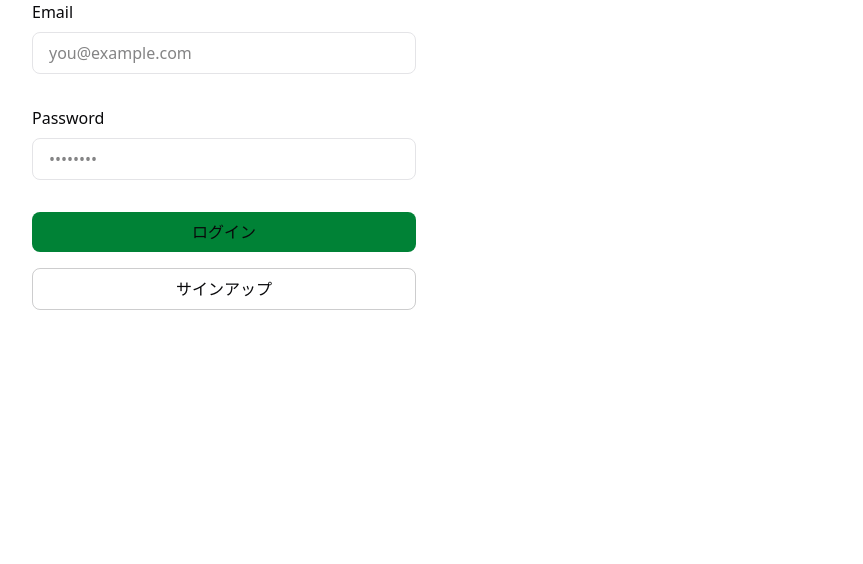
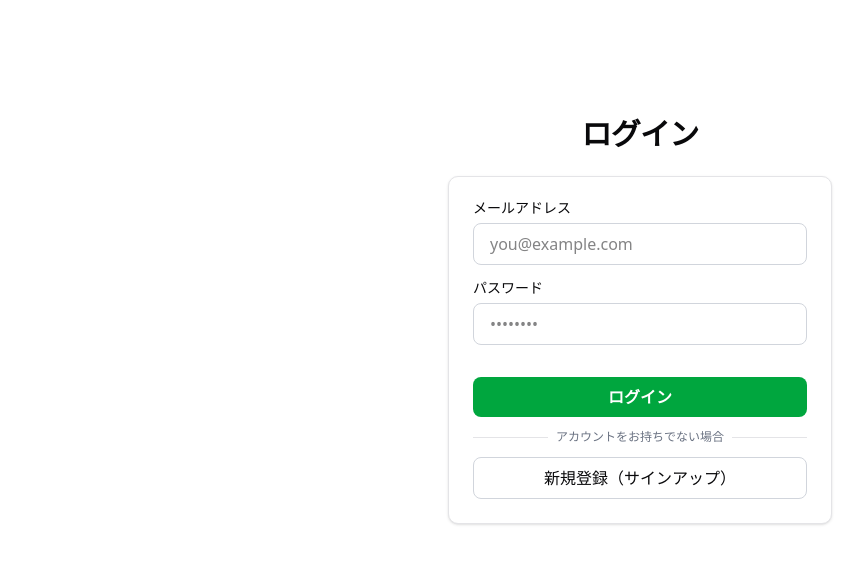
Before and after one commit to t-toshiro/monster-zukan, a Next.js app: page /login in a window 1280 px wide. Shown: the top 564 px of the page, without its empty margins (0-863 px from the left). Built offline with nearby package versions, Linux system fonts and the light colour scheme.

Commit message:
login, signupのUI調整

```diff
--- a/app/login/page.tsx
+++ b/app/login/page.tsx
@@ -1,55 +1,83 @@
 // app/login/page.tsx
-import { login, signup } from "@/app/actions/auth"; // 👈 作ったアクションを読み込む
+import { login } from "@/app/actions/auth";
+import Link from "next/link";
 
-export default function LoginPage({
+export default async function LoginPage({
   searchParams,
 }: {
-  searchParams: { message: string };
+  searchParams: Promise<{ message: string }>;
 }) {
+  const { message } = await searchParams;
+
   return (
-    <div className="flex flex-col w-full px-8 sm:max-w-md justify-center gap-2">
-      {/* フォームのアクションに Server Action を指定するだけ！ */}
-      <form className="animate-in flex-1 flex flex-col w-full justify-center gap-2 text-foreground">
-        <label className="text-md" htmlFor="email">
-          Email
+    <div className="flex flex-col w-full px-8 sm:max-w-md justify-center gap-6 mx-auto min-h-[80vh]">
+      {/* 修正: シンプルなタイトルに変更 */}
+      <div className="flex flex-col items-center text-center">
+        <h1 className="text-3xl font-bold tracking-tight text-foreground">
+          ログイン
+        </h1>
+      </div>
+
+      <form className="animate-in flex flex-col w-full gap-4 text-foreground bg-white dark:bg-black p-6 rounded-lg border shadow-sm">
+        <div className="flex flex-col gap-2">
+          <label className="text-sm font-medium leading-none" htmlFor="email">
+            メールアドレス
           </label>
           <input
-          className="rounded-md px-4 py-2 bg-inherit border mb-6"
+            className="rounded-md px-4 py-2 bg-inherit border border-gray-300 focus:border-green-500 focus:ring-2 focus:ring-green-200 outline-none transition-all"
             name="email"
             placeholder="you@example.com"
             required
           />
+        </div>
 
-        <label className="text-md" htmlFor="password">
-          Password
+        <div className="flex flex-col gap-2">
+          <label
+            className="text-sm font-medium leading-none"
+            htmlFor="password"
+          >
+            パスワード
           </label>
           <input
-          className="rounded-md px-4 py-2 bg-inherit border mb-6"
+            className="rounded-md px-4 py-2 bg-inherit border border-gray-300 focus:border-green-500 focus:ring-2 focus:ring-green-200 outline-none transition-all"
             type="password"
             name="password"
             placeholder="••••••••"
             required
           />
+        </div>
 
-        {/* formActionを使うと、ボタンごとに別のアクションを呼べる */}
+        <div className="flex flex-col gap-3 mt-4">
           <button
             formAction={login}
-          className="bg-green-700 rounded-md px-4 py-2 text-foreground mb-2"
+            className="bg-green-600 hover:bg-green-700 text-white font-bold rounded-md px-4 py-2 transition-colors duration-200"
           >
             ログイン
           </button>
 
-        <button
-          formAction={signup}
-          className="border border-foreground/20 rounded-md px-4 py-2 text-foreground mb-2"
+          <div className="relative">
+            <div className="absolute inset-0 flex items-center">
+              <span className="w-full border-t" />
+            </div>
+            <div className="relative flex justify-center text-xs uppercase">
+              <span className="bg-white dark:bg-black px-2 text-gray-500">
+                アカウントをお持ちでない場合
+              </span>
+            </div>
+          </div>
+
+          <Link
+            href="/signup"
+            className="border border-gray-300 hover:bg-gray-50 text-foreground rounded-md px-4 py-2 text-center transition-colors duration-200"
           >
-          サインアップ
-        </button>
+            新規登録（サインアップ）
+          </Link>
+        </div>
 
-        {searchParams?.message && (
-          <p className="mt-4 p-4 bg-foreground/10 text-foreground text-center">
-            {searchParams.message}
-          </p>
+        {message && (
+          <div className="mt-2 p-3 bg-red-50 border border-red-200 text-red-600 text-sm rounded-md text-center">
+            {message}
+          </div>
         )}
       </form>
     </div>
--- a/app/signup/page.tsx
+++ b/app/signup/page.tsx
@@ -1,5 +1,6 @@
 // app/signup/page.tsx
-import { signup } from "@/app/actions/auth"; // 👈 さっき直した Server Action を使う
+import { signup } from "@/app/actions/auth";
+import Link from "next/link";
 
 export default async function SignupPage({
   searchParams,
@@ -7,33 +8,86 @@ export default async function SignupPage({
   searchParams: Promise<{ message: string }>;
 }) {
   const { message } = await searchParams;
+
   return (
-    <div className="p-10 max-w-md mx-auto">
-      <h1 className="text-2xl font-bold mb-4">アカウント登録</h1>
+    <div className="flex flex-col w-full px-8 sm:max-w-md justify-center gap-6 mx-auto min-h-[80vh]">
+      {/* タイトル */}
+      <div className="flex flex-col items-center text-center">
+        <h1 className="text-3xl font-bold tracking-tight text-foreground">
+          アカウント登録
+        </h1>
+      </div>
 
-      {/* useStateなどは全部消して、form action に指定するだけ */}
-      <form action={signup} className="flex flex-col gap-4">
+      <form
+        action={signup}
+        className="animate-in flex flex-col w-full gap-4 text-foreground bg-white dark:bg-black p-6 rounded-lg border shadow-sm"
+      >
+        {/* Email入力 */}
+        <div className="flex flex-col gap-2">
+          <label className="text-sm font-medium leading-none" htmlFor="email">
+            メールアドレス
+          </label>
           <input
-          className="block w-full border p-2"
+            className="rounded-md px-4 py-2 bg-inherit border border-gray-300 focus:border-green-500 focus:ring-2 focus:ring-green-200 outline-none transition-all"
+            name="email"
             type="email"
-          name="email"
-          placeholder="メールアドレス"
+            placeholder="you@example.com"
             required
           />
+        </div>
+
+        {/* Password入力 */}
+        <div className="flex flex-col gap-2">
+          <label
+            className="text-sm font-medium leading-none"
+            htmlFor="password"
+          >
+            パスワード
+          </label>
           <input
-          className="block w-full border p-2"
+            className="rounded-md px-4 py-2 bg-inherit border border-gray-300 focus:border-green-500 focus:ring-2 focus:ring-green-200 outline-none transition-all"
             type="password"
             name="password"
-          placeholder="パスワード"
+            placeholder="••••••••"
             required
           />
-        <button className="bg-blue-500 text-white px-4 py-2 rounded">
+        </div>
+
+        {/* アクションエリア */}
+        <div className="flex flex-col gap-3 mt-4">
+          <button className="bg-green-600 hover:bg-green-700 text-white font-bold rounded-md px-4 py-2 transition-colors duration-200">
             登録する
           </button>
 
-        {/* メッセージ表示エリア */}
-        {message && (
-          <p className="mt-4 text-red-500 bg-red-50 p-2 rounded">{message}</p>
+          <div className="relative">
+            <div className="absolute inset-0 flex items-center">
+              <span className="w-full border-t" />
+            </div>
+            <div className="relative flex justify-center text-xs uppercase">
+              <span className="bg-white dark:bg-black px-2 text-gray-500">
+                すでにアカウントをお持ちの方
+              </span>
+            </div>
+          </div>
+
+          <Link
+            href="/login"
+            className="border border-gray-300 hover:bg-gray-50 text-foreground rounded-md px-4 py-2 text-center transition-colors duration-200"
+          >
+            ログインはこちら
+          </Link>
+        </div>
+
+        {/* エラーメッセージ */}
+        {message && message == "Error" && (
+          <div className="mt-2 p-3 bg-red-50  text-red-600 text-sm rounded-md text-center">
+            {message}
+          </div>
+        )}
+        {message && message == "CheckEmail" && (
+          <div className="mt-2 p-3 bg-green-50  text-green-600 text-sm rounded-md text-center">
+            {message}
+          </div>
         )}
       </form>
     </div>
```
Lines whose indentation alone changed are shown as unchanged.
